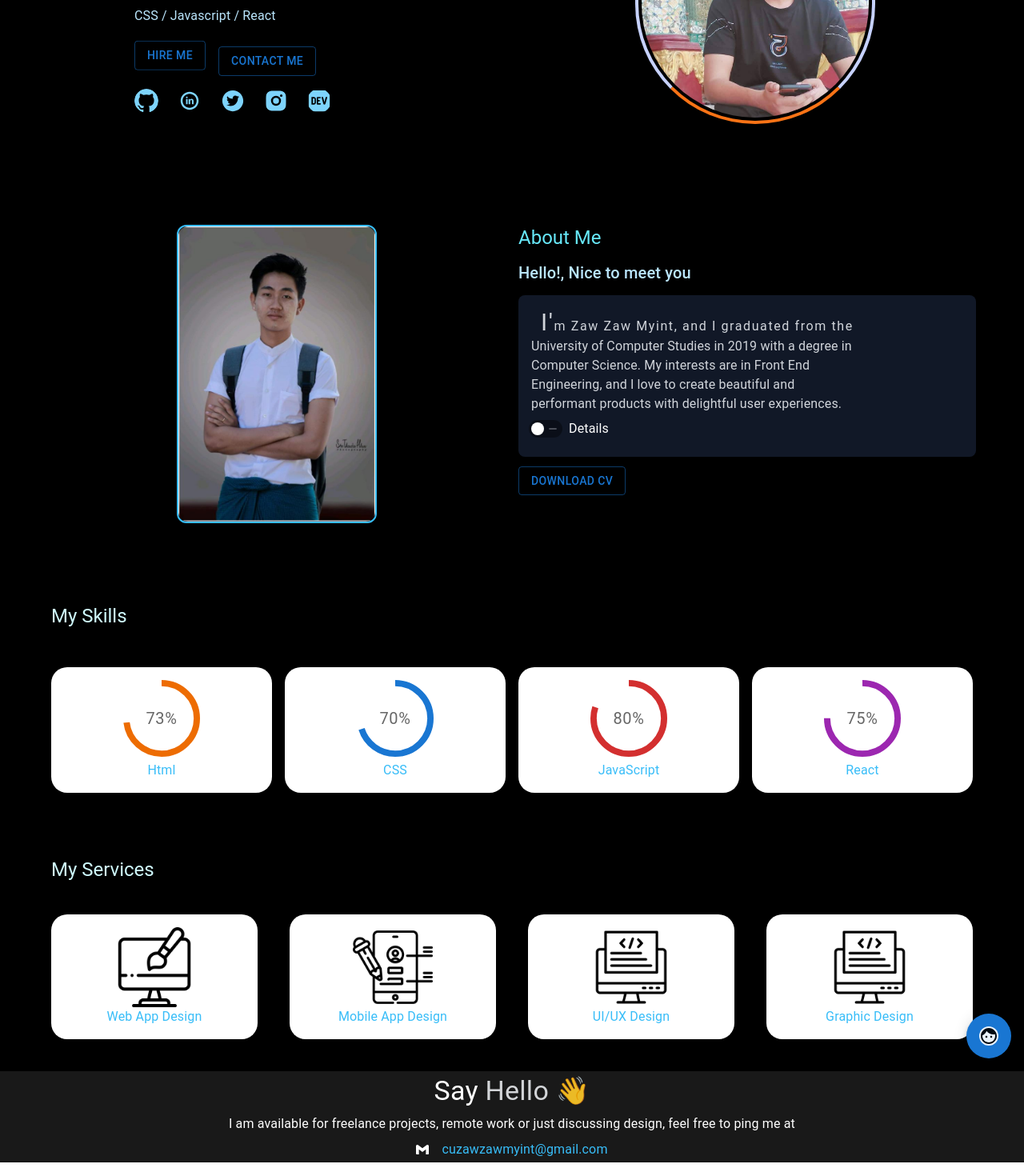
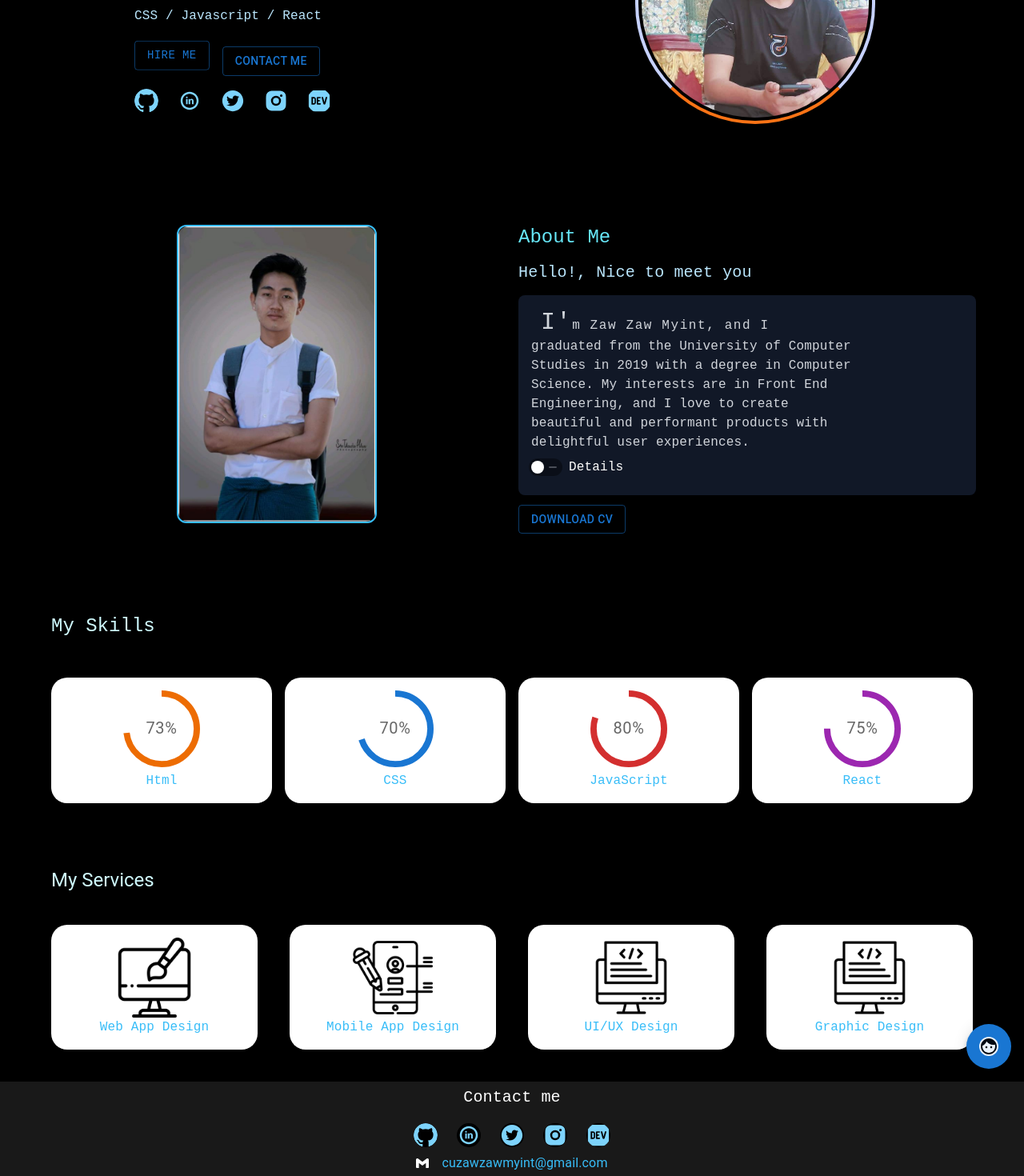
Before and after one commit to zawzawmyint/simple-portfolio-nextjs-mui-tailwind, a Next.js app: page / in a window 1280 px wide. Shown: the part 284-1754 px from the top of the page at 80% size. Built offline with nearby package versions, Linux system fonts and the light colour scheme.

Commit message:
[add] tech skills

```diff
--- a/src/components/AboutMe/AboutMeDetails.js
+++ b/src/components/AboutMe/AboutMeDetails.js
@@ -21,12 +21,14 @@ const AboutMeDetails = () => {
           <Typography
             variant="h6"
             className="text-sky-200 font-bold font-Josefin"
+            sx={{ fontFamily: "monospace" }}
           >
             I believe in learning thru experience
           </Typography>
           <Typography
             variant="body1"
             className=" text-gray-300 sm:w-2/3 mt-5 font-Josefin"
+            sx={{ fontFamily: "monospace" }}
           >
             {" "}
             I am always ready to accept new challenges and push my limits. I
@@ -53,6 +55,7 @@ const AboutMeDetails = () => {
                 width={100}
                 height={100}
                 className=" mx-auto transition ease-in-out delay-150 hover:-translate-y-2 hover:scale-110 duration-300"
+                sx={{ fontFamily: "monospace" }}
               />
             </Grid>
             <Grid item xs={6} md={4}>
@@ -101,12 +104,14 @@ const AboutMeDetails = () => {
           <Typography
             variant="h6"
             className="text-sky-200 font-bold font-Josefin"
+            sx={{ fontFamily: "monospace" }}
           >
             I do much more than just work
           </Typography>
           <Typography
             variant="body1"
             className=" text-gray-300 sm:w-2/3 mt-5 font-Josefin"
+            sx={{ fontFamily: "monospace" }}
           >
             {" "}
             Work hard and party harder, this is what I follow. I always try to
--- a/src/components/AboutMe/Wireframe.js
+++ b/src/components/AboutMe/Wireframe.js
@@ -98,12 +98,14 @@ const Wireframe = (props) => {
             <Typography
               variant="h5"
               className=" font-bold text-cyan-300 font-Josefin"
+              sx={{ fontFamily: "monospace" }}
             >
               About Me
             </Typography>
             <Typography
               variant="h6"
               className="text-sky-200 font-bold font-Josefin"
+              sx={{ fontFamily: "monospace" }}
             >
               Hello!, Nice to meet you
             </Typography>
@@ -112,6 +114,7 @@ const Wireframe = (props) => {
                 variant="body1"
                 className="first-letter:ml-3 first-line:tracking-widest
                 first-letter:text-3xl text-gray-300 sm:w-3/4  font-Josefin tracking-wider "
+                sx={{ fontFamily: "monospace" }}
               >
                 I'm Zaw Zaw Myint, and I graduated from the University of
                 Computer Studies in 2019 with a degree in Computer Science. My
@@ -131,6 +134,7 @@ const Wireframe = (props) => {
                     <Typography
                       variant="subtitle1"
                       className="text-white font-mono"
+                      sx={{ fontFamily: "monospace" }}
                     >
                       Details
                     </Typography>
@@ -143,12 +147,14 @@ const Wireframe = (props) => {
                     <Typography
                       variant="body1"
                       className=" text-sky-200 font-semibold font-mono"
+                      sx={{ fontFamily: "monospace" }}
                     >
                       Name:
                     </Typography>
                     <Typography
                       variant="body1"
                       className=" text-gray-200 tracking-wider font-mono font-bold"
+                      sx={{ fontFamily: "monospace" }}
                     >
                       Zaw Zaw Myint (Flez)
                     </Typography>
@@ -157,12 +163,14 @@ const Wireframe = (props) => {
                     <Typography
                       variant="body1"
                       className="font-semibold text-sky-200 font-mono"
+                      sx={{ fontFamily: "monospace" }}
                     >
                       Date of Birth:
                     </Typography>
                     <Typography
                       variant="body1"
                       className=" text-gray-200 tracking-wider font-mono"
+                      sx={{ fontFamily: "monospace" }}
                     >
                       22/04/97
                     </Typography>
@@ -171,12 +179,14 @@ const Wireframe = (props) => {
                     <Typography
                       variant="body1"
                       className="font-semibold text-sky-200 font-mono"
+                      sx={{ fontFamily: "monospace" }}
                     >
                       Address:
                     </Typography>
                     <Typography
                       variant="body1"
                       className=" text-gray-200 tracking-wider font-mono"
+                      sx={{ fontFamily: "monospace" }}
                     >
                       Yangon
                     </Typography>
@@ -185,12 +195,14 @@ const Wireframe = (props) => {
                     <Typography
                       variant="body1"
                       className="font-semibold text-sky-200 font-mono"
+                      sx={{ fontFamily: "monospace" }}
                     >
                       Email:
                     </Typography>
                     <Typography
                       variant="body1"
                       className="break-all text-gray-200 tracking-widest font-mono "
+                      sx={{ fontFamily: "monospace" }}
                     >
                       cuzawzawmyint@gmail.com
                     </Typography>
@@ -199,12 +211,14 @@ const Wireframe = (props) => {
                     <Typography
                       variant="body1"
                       className="font-semibold text-sky-200 font-mono "
+                      sx={{ fontFamily: "monospace" }}
                     >
                       Phone:
                     </Typography>
                     <Typography
                       variant="body1"
                       className=" text-gray-200 tracking-wider font-mono"
+                      sx={{ fontFamily: "monospace" }}
                     >
                       09-978205997
                     </Typography>
@@ -217,7 +231,12 @@ const Wireframe = (props) => {
                 variant="outlined"
                 className="normal-case rounded-3xl text-amber-300 transition ease-in delay-75 hover:-translate-y-1 hover:scale-110 duration-300 font-mono"
               >
-                <Link href="/files/ZawZawMyintCV.pdf" locale={false} download>
+                <Link
+                  href="/files/ZawZawMyintCV.pdf"
+                  locale={false}
+                  download
+                  sx={{ fontFamily: "monospace" }}
+                >
                   Download CV
                 </Link>
               </Button>
--- a/src/components/Footer.js
+++ b/src/components/Footer.js
@@ -1,29 +1,85 @@
 import { Box, Typography } from "@mui/material";
 import { Stack } from "@mui/system";
+import Link from "next/link";
 import React from "react";
+import { AiFillTwitterCircle } from "react-icons/ai";
+import { FaDev } from "react-icons/fa";
+import { GoMarkGithub } from "react-icons/go";
+import { RiInstagramFill } from "react-icons/ri";
 
 import { SiGmail } from "react-icons/si";
+import { TiSocialLinkedinCircular } from "react-icons/ti";
 
 const Footer = () => {
   return (
     <Box className=" bg-black bg-opacity-90" sx={{ color: "white" }}>
       <Box className=" text-center p-1 flex flex-col gap-2">
-        <Typography variant="h4" className=" font-mono font-bold ">
-          Say <span className=" animate-pulse text-gray-200">Hello 👋</span>
+        <Typography
+          variant="h6"
+          className=" font-mono font-bold "
+          sx={{ fontFamily: "monospace" }}
+        >
+          Contact me
+          {/* Say <span className=" animate-pulse text-gray-200">Hello 👋</span> */}
         </Typography>
-        <Typography className=" font-mono text-lg">
+        <Typography
+          sx={{ fontFamily: "monospace" }}
+          className=" font-mono text-lg sr-only"
+        >
           I am available for freelance projects, remote work or just discussing
           design, feel free to ping me at
         </Typography>
+        <Stack
+          direction="row"
+          spacing={3}
+          mt={1}
+          sx={{ alignItems: "center", justifyContent: "center" }}
+        >
+          <Link href={"https://github.com/zawzawmyint"}>
+            <GoMarkGithub
+              fontSize="30px"
+              className=" text-sky-300 bg-black rounded-full hover:animate-bounce font-mono"
+            />
+          </Link>
+          <Link href={"https://www.linkedin.com/in/zaw-zaw-myint-29745a199/"}>
+            <TiSocialLinkedinCircular
+              fontSize="30px"
+              className=" text-sky-300 bg-black rounded-full hover:animate-bounce font-mono"
+            />
+          </Link>
+          <Link href={"https://twitter.com/ZmMusk"}>
+            <AiFillTwitterCircle
+              fontSize="30px"
+              className=" text-sky-300 bg-black rounded-full hover:animate-bounce font-mono"
+            />
+          </Link>
+          <Link href={"https://www.instagram.com/cu_zaw_zaw_myint/"}>
+            <RiInstagramFill
+              fontSize="30px"
+              className=" text-sky-300 bg-black rounded-full hover:animate-bounce font-mono"
+            />
+          </Link>
+          <Link href={"https://dev.to/zawzawmyint"}>
+            <FaDev
+              fontSize="30px"
+              className=" text-sky-300 bg-black hover:animate-bounce rounded-full font-mono"
+            />
+          </Link>
+        </Stack>
         <Stack
           direction="row"
           spacing={2}
           className="flex justify-center items-center"
         >
           <SiGmail />
-          <Typography className=" font-semibold text-lg tracking-widest hover:underline text-sky-400 cursor-pointer">
-            cuzawzawmyint@gmail.com
-          </Typography>
+          <Link href={"/contactus"}>
+            <Typography
+              // sx={{ fontFamily: "monospace" }}
+              className=" font-semibold text-lg tracking-widest hover:underline text-sky-400 cursor-pointer"
+            >
+              cuzawzawmyint@gmail.com
+            </Typography>
+          </Link>
         </Stack>
       </Box>
     </Box>
--- a/src/components/Header.js
+++ b/src/components/Header.js
@@ -45,6 +45,7 @@ export const Header = () => {
           <Typography
             variant="subtitle2"
             className="relative ease-in duration-300 text-amber-500 uppercase cursor-pointer  font-bold text-xl tracking-wide hover:tracking-widest hover:text-orange-600 font-mono animate-pulse"
+            sx={{ fontFamily: "monospace" }}
           >
             <Link href={"/"}>Portfolio</Link>
           </Typography>
@@ -56,24 +57,28 @@ export const Header = () => {
             <Typography
               variant="subtitle2"
               className="ease-in normal-case duration-300  cursor-pointer  font-bold tracking-wide hover:border hover:tracking-widest px-1 rounded-lg  hover:bg-gray-50 hover:text-black font-mono"
+              sx={{ fontFamily: "monospace" }}
             >
               <Link href={"/"}>Home</Link>
             </Typography>
             <Typography
               variant="subtitle2"
               className="ease-in duration-300 normal-case cursor-pointer  font-bold tracking-wide hover:border hover:tracking-widest px-1 rounded-lg  hover:bg-gray-50 hover:text-black font-mono"
+              sx={{ fontFamily: "monospace" }}
             >
               <Link href={"/about"}>About Me</Link>
             </Typography>
             <Typography
               variant="subtitle2"
               className="ease-in duration-300 normal-case cursor-pointer  font-bold tracking-wider hover:border rounded-lg px-1 hover:tracking-widest hover:bg-gray-50 hover:text-black font-mono"
+              sx={{ fontFamily: "monospace" }}
             >
               <Link href={"/skills"}>Skills</Link>
             </Typography>
             <Typography
               variant="subtitle2"
               className="ease-in duration-300 normal-case cursor-pointer  font-bold tracking-wider hover:border rounded-lg px-1 hover:tracking-widest hover:bg-gray-50 hover:text-black font-mono"
+              sx={{ fontFamily: "monospace" }}
             >
               <Link href={"/mywork"}>My Work</Link>
             </Typography>
--- a/src/components/Intro.js
+++ b/src/components/Intro.js
@@ -23,7 +23,11 @@ const Intro = () => {
       <Grid container spacing={2}>
         <Grid item xs={12} md={6}>
           <Box className=" flex flex-col gap-2 sm:mx-32 mx-10  my-10">
-            <Typography variant="h5" className="font-bold text-white font-mono">
+            <Typography
+              variant="h5"
+              className="font-bold text-white font-mono"
+              sx={{ fontFamily: "monospace" }}
+            >
               Hi,
             </Typography>
             <Typography
@@ -32,13 +36,19 @@ const Intro = () => {
             >
               I&apos;m{" "}
               <span className="relative hidden sm:inline-block">
-                <span className="h-20 pt-2 overflow-x-hidden whitespace-nowrap text-orange-500">
+                <span
+                  className="h-20 pt-2 overflow-x-hidden whitespace-nowrap text-orange-500"
+                  sx={{ fontFamily: "monospace" }}
+                >
                   Zaw Zaw Myint
                 </span>
                 <span className="{` absolute -bottom-0 left-0 -top-1 inline-block bg-black w-full animate-type will-change`}"></span>
               </span>
               <span className="relative sm:hidden">
-                <span className="h-20 pt-2 overflow-x-hidden whitespace-nowrap text-orange-500">
+                <span
+                  className="h-20 pt-2 overflow-x-hidden whitespace-nowrap text-orange-500"
+                  sx={{ fontFamily: "monospace" }}
+                >
                   Zaw Myint
                 </span>
                 <span className="{` absolute -bottom-0 left-0 -top-1 inline-block bg-black w-full animate-type will-change`}"></span>
@@ -48,6 +58,7 @@ const Intro = () => {
               <span
                 variant="subtitle1"
                 className="font-bold ease-in duration-300 normal-case text-violet-50 tracking-wide hover:text-violet-100 font-mono"
+                sx={{ fontFamily: "monospace" }}
               >
                 Front
               </span>{" "}
@@ -57,6 +68,7 @@ const Intro = () => {
               mb={2}
               variant="subtitle1"
               className=" ease-in duration-300 normal-case text-sky-200 text-xl  font-bold tracking-wide hover:tracking-widest hover:text-violet-100 font-mono"
+              sx={{ fontFamily: "monospace" }}
             >
               CSS / Javascript / React
             </Typography>
@@ -64,6 +76,7 @@ const Intro = () => {
               <Button
                 variant="outlined"
                 className=" animate-bounce rounded-full  ease-in duration-300 normal-case text-amber-700  cursor-pointer  font-bold tracking-wide hover:tracking-widest hover:text-orange-700 font-mono"
+                sx={{ fontFamily: "monospace" }}
               >
                 Hire me
               </Button>
@@ -71,7 +84,9 @@ const Intro = () => {
                 variant="outlined"
                 className="ease-in duration-300 normal-case rounded-full text-sky-100  cursor-pointer  font-bold tracking-wide hover:tracking-widest hover:text-sky-400  font-mono"
               >
-                <Link href={"/contactus"}>Contact me</Link>
+                <Link href={"/contactus"} sx={{ fontFamily: "monospace" }}>
+                  Contact me
+                </Link>
               </Button>
             </Stack>
             <Stack direction="row" spacing={3} mt={1}>
--- a/src/components/MyServices/MyServices.js
+++ b/src/components/MyServices/MyServices.js
@@ -44,6 +44,7 @@ const MyServices = () => {
               <Typography
                 variant="body1"
                 className=" font-bold mt-2 text-sky-400 font-mono"
+                sx={{ fontFamily: "monospace" }}
               >
                 Web App Design
               </Typography>
@@ -67,6 +68,7 @@ const MyServices = () => {
               <Typography
                 variant="body1"
                 className=" font-bold mt-2 text-sky-400 font-mono"
+                sx={{ fontFamily: "monospace" }}
               >
                 Mobile App Design
               </Typography>
@@ -90,6 +92,7 @@ const MyServices = () => {
               <Typography
                 variant="body1"
                 className=" font-bold mt-2 text-sky-400 font-mono"
+                sx={{ fontFamily: "monospace" }}
               >
                 UI/UX Design
               </Typography>
@@ -113,6 +116,7 @@ const MyServices = () => {
               <Typography
                 variant="body1"
                 className=" font-bold mt-2 text-sky-400 font-mono"
+                sx={{ fontFamily: "monospace" }}
               >
                 Graphic Design
               </Typography>
--- a/src/components/MySkills/MySkills.js
+++ b/src/components/MySkills/MySkills.js
@@ -82,7 +82,11 @@ const MySkills = () => {
   return (
     <Box className="bg-black p-10">
       <Container maxWidth="lg" className="">
-        <Typography variant="h5" className=" font-bold text-cyan-100 font-mono">
+        <Typography
+          variant="h5"
+          className=" font-bold text-cyan-100 font-mono"
+          sx={{ fontFamily: "monospace" }}
+        >
           My Skills
         </Typography>
         <Grid container spacing={2} mt={4}>
@@ -97,6 +101,7 @@ const MySkills = () => {
               <Typography
                 variant="body1"
                 className=" font-bold mt-2 text-sky-400 font-mono"
+                sx={{ fontFamily: "monospace" }}
               >
                 Html
               </Typography>
@@ -114,6 +119,7 @@ const MySkills = () => {
               <Typography
                 variant="body1"
                 className=" font-bold mt-2 text-sky-400 font-mono"
+                sx={{ fontFamily: "monospace" }}
               >
                 CSS
               </Typography>
@@ -131,6 +137,7 @@ const MySkills = () => {
               <Typography
                 variant="body1"
                 className=" font-bold mt-2 text-sky-400 font-mono"
+                sx={{ fontFamily: "monospace" }}
               >
                 JavaScript
               </Typography>
@@ -148,6 +155,7 @@ const MySkills = () => {
               <Typography
                 variant="body1"
                 className=" font-bold mt-2 text-sky-400 font-mono"
+                sx={{ fontFamily: "monospace" }}
               >
                 React
               </Typography>
--- a/src/components/MySkills/TechSkills.js
+++ b/src/components/MySkills/TechSkills.js
@@ -228,7 +228,7 @@ const TechSkills = () => {
                 variant="subtitle1"
                 // className="text-sky-200 font-mono mb-5 font-bold text-2xl"
                 sx={{
-                  marginBottom: 5,
+                  marginBottom: 3,
                   fontFamily: "monospace",
                   fontWeight: "bold",
                   fontSize: "16px",
```
Also changed, not shown: src/components/ContactUs/ContactUs.js (+11 -5 lines), src/components/MyServices/WorkExperience.js (+15 -3 lines).
